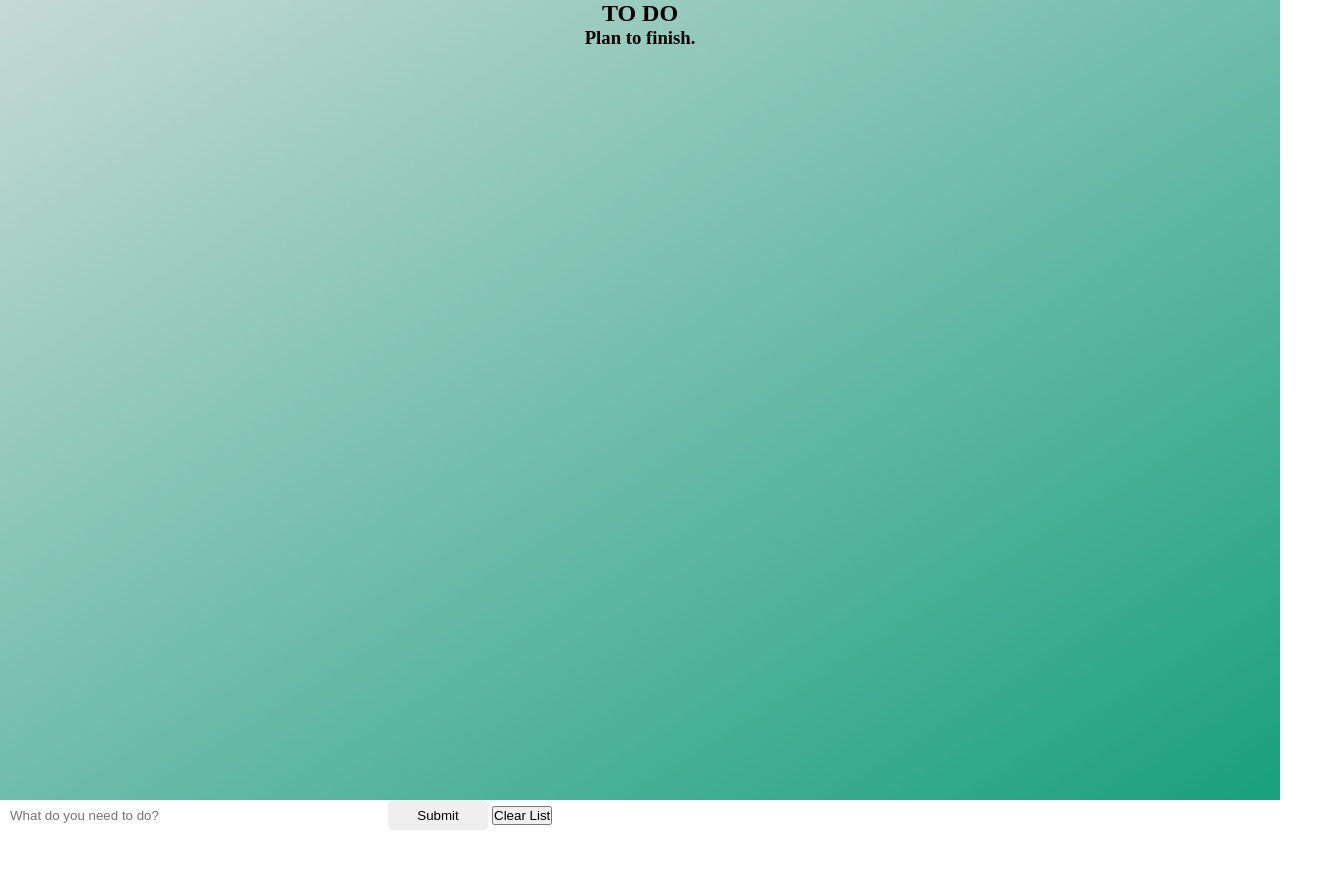
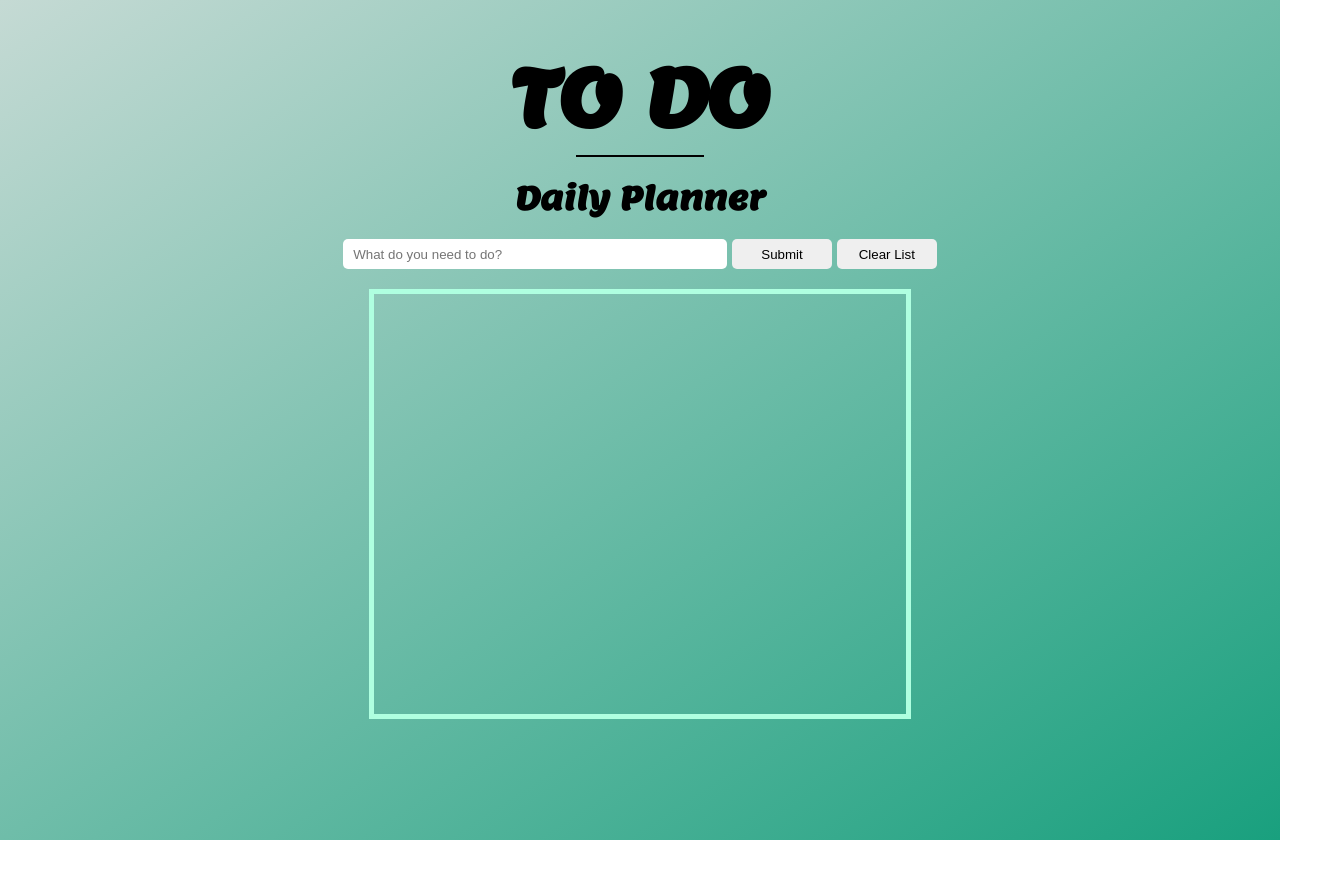
Before and after one commit to Kyde91/To-Do, a plain HTML site: page index.html in a window 1280 px wide. Shown: the whole page, 1320 px wide, since content can reach past the window. After the commit the page ends 840 px from the top, so only its background shows below. Drawn offline with Linux system fonts and the light colour scheme.

Commit message:
added form for reqired attribute

```diff
--- a/index.html
+++ b/index.html
@@ -3,24 +3,40 @@
   <head>
     <meta charset="UTF-8" />
     <meta name="viewport" content="width=device-width, initial-scale=1.0" />
+    <link rel="preconnect" href="https://fonts.googleapis.com" />
+    <link rel="preconnect" href="https://fonts.gstatic.com" crossorigin />
+    <link
+      href="https://fonts.googleapis.com/css2?family=Lemon&display=swap"
+      rel="stylesheet"
+    />
     <link rel="stylesheet" href="style.css" />
     <title>TO DO</title>
   </head>
   <body>
-    <section class="header">
-      <h1>TO DO</h1>
-      <h3>Plan to finish.</h3>
-    </section>
-    <section class="container">
-      <div>
-        <input type="text" id="task" placeholder="What do you need to do?" />
-        <button class="btn" onclick="createToDo()">Submit</button>
-        <button onclick="window.location.reload()">Clear List</button>
+    <div class="header">
+      <h1 class="title">TO DO</h1>
+      <div id="linebreak"></div>
+      <h1 class="subtitle">Daily Planner</h1>
+
+      <form onsubmit="event.preventDefault();createToDo()">
+        <input
+          type="text"
+          id="task"
+          placeholder="What do you need to do?"
+          required
+        />
+        <button class="btn">Submit</button>
+        <button class="btn" onclick="window.location.reload()">
+          Clear List
+        </button>
+      </form>
+
+      <div class="list-container">
+        <div>
+          <ul id="list"></ul>
+        </div>
       </div>
-      <div>
-        <ul id="list"></ul>
-      </div>
-    </section>
+    </div>
     <script src="script.js"></script>
   </body>
 </html>
```
